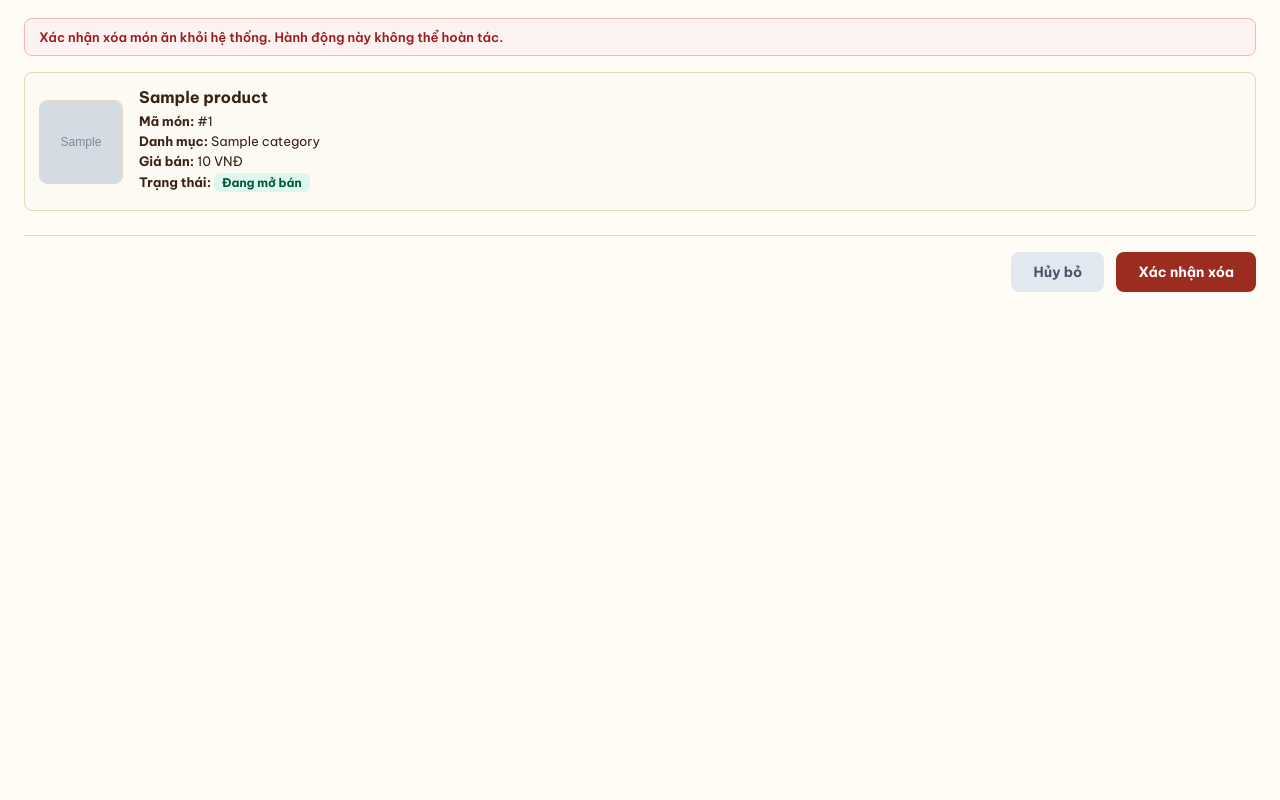
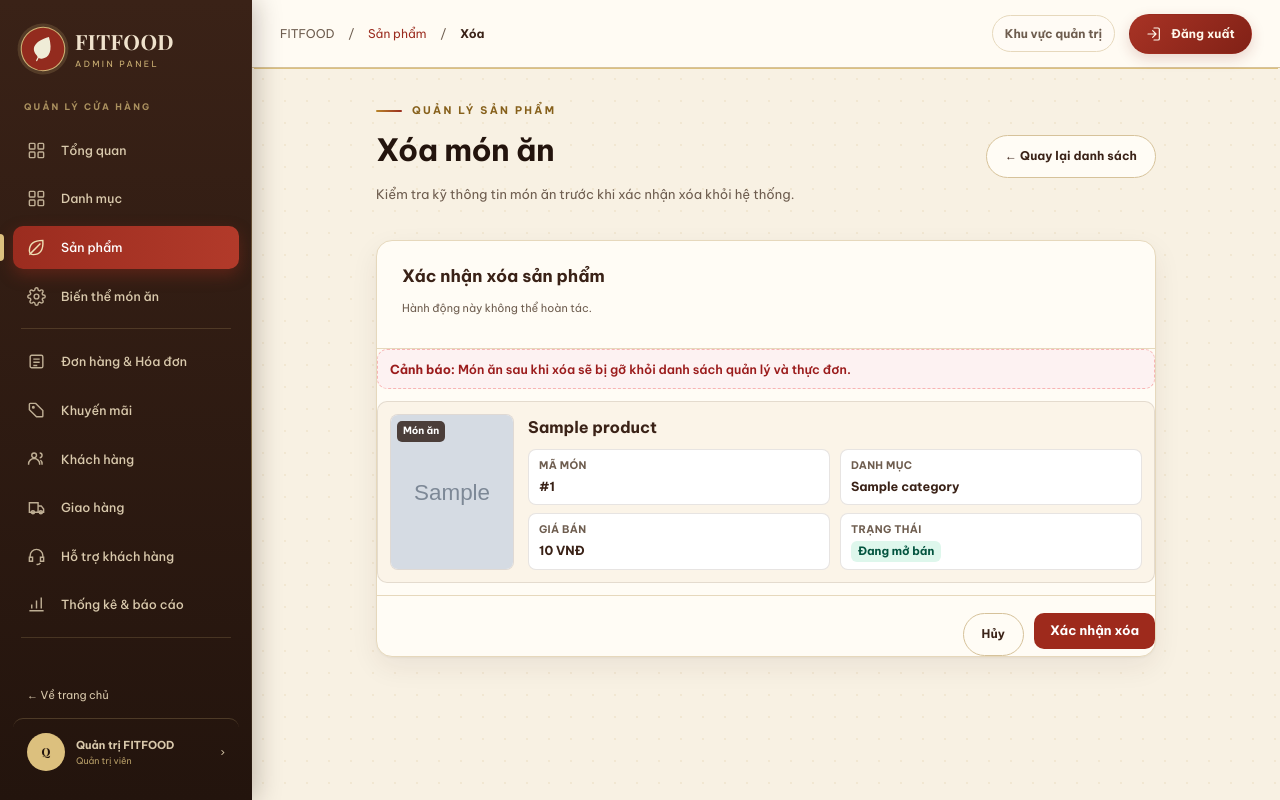
Before and after one commit to phongtttp00593/fitfood, a Spring Boot app: page /admin/products/delete/1 in a window 1280 px wide. Run offline with Spring Boot 4, Linux system fonts and the light colour scheme; a user stored in the database is signed in; empty tables hold one stand-in row (values such as "Sample post"); grey boxes marked "Sample" are stand-in pictures; some of the project's set-up classes (security, data sources, template engines, error pages and the like) are left out, and stand-ins take their place; database files in the repository are not loaded.

Commit message:
GiaoDienQLSP SuaLai2

```diff
--- a/src/main/resources/static/css/admin-product-delete.css
+++ b/src/main/resources/static/css/admin-product-delete.css
@@ -3,133 +3,181 @@
     font-family: "Be Vietnam Pro", Arial, sans-serif;
 }
 
-body {
-    background: var(--surface, #fffcf5);
-    margin: 0;
-    padding: 18px 24px 30px;
-    color: var(--lacquer, #3a2217);
-    font-size: 14px;
-}
-
-.container {
-    max-width: 100%;
+.prod-del-wrapper {
+    max-width: 780px;
+    width: 100%;
     margin: 0 auto;
 }
 
-.message.error {
+.prod-del-wrapper .prod-del-card {
+    max-width: 100% !important;
+    width: 100%;
+    margin: 0 auto;
+}
+
+.prod-del-body {
+    display: flex;
+    flex-direction: column;
+    gap: 12px;
+}
+
+.prod-del-warn {
+    padding: 9px 12px;
+    border-radius: 10px;
     background: #fdf2f2;
     color: #9b1c1c;
-    border: 1px solid #f8b4b4;
-    padding: 10px 14px;
-    border-radius: 8px;
-    margin-bottom: 16px;
-    font-size: 13px;
+    border: 1px dashed #f8b4b4;
+    font-size: 12.5px;
     font-weight: 600;
 }
 
-.info-box {
+.prod-del-info {
     display: flex;
-    align-items: center;
-    gap: 16px;
-    padding: 14px;
-    border: 1px solid var(--line, #e6d8bc);
-    border-radius: 8px;
-    background: var(--paper, #fdfaf3);
-    margin-top: 14px;
+    align-items: stretch;
+    gap: 14px;
+    padding: 12px;
+    border-radius: 10px;
+    background: rgba(245, 236, 217, 0.45);
+    border: 1px solid rgba(58, 34, 23, 0.12);
 }
 
-.thumb-wrap img {
-    width: 84px;
-    height: 84px;
+.prod-del-thumb {
+    position: relative;
+    width: 124px;
+    min-height: 116px;
     border-radius: 8px;
+    overflow: hidden;
+    border: 1px solid rgba(58, 34, 23, 0.16);
+    background: #fffdf9;
+    flex-shrink: 0;
+}
+
+.prod-del-thumb img {
+    width: 100%;
+    height: 100%;
     object-fit: cover;
-    border: 1px solid var(--line, #e6d8bc);
     display: block;
 }
 
-.thumb-wrap .no-img {
-    width: 84px;
-    height: 84px;
-    border-radius: 8px;
-    background: #f3ead4;
-    border: 1px solid var(--line, #e6d8bc);
+.prod-del-tag {
+    position: absolute;
+    top: 6px;
+    left: 6px;
+    padding: 2px 6px;
+    border-radius: 5px;
+    background: rgba(36, 18, 11, 0.78);
+    color: #ffffff;
+    font-size: 10px;
+    font-weight: 700;
+}
+
+.prod-del-no-img {
+    width: 100%;
+    height: 100%;
+    min-height: 116px;
+    background: rgba(245, 236, 217, 0.85);
     display: flex;
     align-items: center;
     justify-content: center;
-    font-size: 12px;
+    font-size: 11.5px;
     color: var(--muted, #6e5d4f);
 }
 
-.info-content h3 {
-    margin: 0 0 6px;
+.prod-del-meta {
+    flex: 1;
+    min-width: 0;
+    display: flex;
+    flex-direction: column;
+    justify-content: space-between;
+}
+
+.prod-del-meta h3 {
+    margin: 0 0 8px;
     font-size: 16px;
+    font-weight: 800;
+    color: var(--lacquer, #3a2217);
+}
+
+.prod-del-grid {
+    display: grid;
+    grid-template-columns: repeat(2, minmax(0, 1fr));
+    gap: 8px 10px;
+}
+
+.prod-del-cell {
+    background: #ffffff;
+    border: 1px solid rgba(58, 34, 23, 0.12);
+    border-radius: 8px;
+    padding: 7px 10px;
+    display: flex;
+    flex-direction: column;
+    gap: 2px;
+}
+
+.prod-del-label {
+    font-size: 10.5px;
+    font-weight: 700;
+    text-transform: uppercase;
+    letter-spacing: 0.03em;
+    color: var(--muted, #6e5d4f);
+}
+
+.prod-del-val {
+    font-size: 12.5px;
     font-weight: 700;
     color: var(--lacquer, #3a2217);
 }
 
-.info-content p {
-    margin: 4px 0;
-    font-size: 13px;
-    color: var(--lacquer, #3a2217);
-}
-
-.status-badge {
+.prod-status {
     display: inline-block;
-    padding: 2px 8px;
+    padding: 1px 7px;
     border-radius: 6px;
-    font-size: 12px;
+    font-size: 11.5px;
     font-weight: 700;
 }
 
-.status-badge.active {
+.prod-status.active {
     background: #def7ec;
     color: #03543f;
 }
 
-.status-badge.inactive {
+.prod-status.inactive {
     background: #fdf2f2;
     color: #9b1c1c;
 }
 
-.actions {
-    margin-top: 24px;
-    padding-top: 16px;
-    border-top: 1px solid var(--line, #e6d8bc);
-    display: flex;
-    justify-content: flex-end;
-    gap: 12px;
-}
-
-.btn {
+.prod-btn-danger {
     display: inline-flex;
     align-items: center;
     justify-content: center;
-    min-height: 40px;
-    padding: 10px 22px;
-    border-radius: 8px;
-    font-size: 14px;
+    height: 36px;
+    padding: 0 16px;
+    border-radius: 10px;
+    border: none;
+    background: #9e2a1c;
+    color: #ffffff;
+    font-size: 13px;
     font-weight: 700;
     cursor: pointer;
-    text-decoration: none;
-    transition: 0.2s;
+    transition: 0.15s;
 }
 
-.btn.delete {
-    background: var(--red, #9b2c1f);
-    color: #ffffff;
-    border: none;
+.prod-btn-danger:hover {
+    background: #7e2015;
 }
 
-.btn.delete:hover {
-    background: #7d2117;
+@media (max-width: 600px) {
+    .prod-del-info {
+        flex-direction: column;
+        align-items: stretch;
+    }
+
+    .prod-del-thumb {
+        width: 100%;
+        height: 150px;
+    }
+
+    .prod-del-grid {
+        grid-template-columns: 1fr;
+    }
 }
-
-.btn.cancel {
-    background: #e2e8f0;
-    color: #4a5568;
-    border: none;
-}
-
-.btn.cancel:hover {
-    background: #cbd5e0;
-}
--- a/src/main/resources/templates/admin-product-delete.html
+++ b/src/main/resources/templates/admin-product-delete.html
@@ -5,61 +5,143 @@
     <meta name="viewport" content="width=device-width, initial-scale=1.0" />
     <title>Xóa món ăn | FITFOOD Admin</title>
 
-    <link rel="preconnect" href="https://fonts.googleapis.com" />
-    <link rel="stylesheet" href="https://fonts.googleapis.com/css2?family=Be+Vietnam+Pro:wght@400;500;600;700;800&display=swap" />
+    <link rel="stylesheet" th:href="@{/css/fitfood-modern.css}" />
+    <link rel="stylesheet" th:href="@{/css/fitfood-categories.css}" />
+    <link rel="stylesheet" th:href="@{/css/admin-theme.css}" />
     <link rel="stylesheet" th:href="@{/css/admin-product-delete.css}" />
 </head>
-<body>
+<body class="admin-body">
+<div class="adm-layout">
 
-<div class="container">
+    <aside class="adm-sidebar"
+           th:replace="~{fragments/admin-sidebar :: sidebar('products')}"></aside>
 
-    <div th:if="${errorMessage}"
-         class="message error"
-         th:text="${errorMessage}"></div>
-
-    <div class="message error">
-        Xác nhận xóa món ăn khỏi hệ thống. Hành động này không thể hoàn tác.
+    <div class="adm-main">
+        <header class="adm-top cat-top">
+            <div class="admin-breadcrumb">
+                FITFOOD <span>/</span>
+                <a th:href="@{/admin/products}">Sản phẩm</a> <span>/</span>
+                <b>Xóa</b>
             </div>
 
-    <div class="info-box">
-        <div class="thumb-wrap">
+            <div class="fit-admin-top-actions">
+                <span class="fit-admin-top-label">Khu vực quản trị</span>
+                <form class="fit-admin-logout" method="post" th:action="@{/logout}">
+                    <input type="hidden"
+                           th:if="${_csrf != null}"
+                           th:name="${_csrf.parameterName}"
+                           th:value="${_csrf.token}" />
+                    <button type="submit" aria-label="Đăng xuất khỏi trang quản trị">
+                        <svg viewBox="0 0 24 24" aria-hidden="true">
+                            <path d="M10 17l5-5-5-5M15 12H3M12 3h6a2 2 0 0 1 2 2v14a2 2 0 0 1-2 2h-6" />
+                        </svg>
+                        <span>Đăng xuất</span>
+                    </button>
+                </form>
+            </div>
+        </header>
+
+        <main class="adm-content cat-content">
+            <div class="prod-del-wrapper">
+                <div class="cat-heading">
+                    <div>
+                        <span class="cat-overline">QUẢN LÝ SẢN PHẨM</span>
+                        <h1>Xóa món ăn</h1>
+                        <p>Kiểm tra kỹ thông tin món ăn trước khi xác nhận xóa khỏi hệ thống.</p>
+                    </div>
+                    <a class="cat-outline-btn" th:href="@{/admin/products}">← Quay lại danh sách</a>
+                </div>
+
+                <div class="cat-alert cat-alert-error"
+                     th:if="${errorMessage}"
+                     th:text="${errorMessage}"
+                     role="alert"></div>
+
+                <section class="cat-card prod-del-card">
+                    <div class="cat-card-header">
+                        <div>
+                            <h2>Xác nhận xóa sản phẩm</h2>
+                            <p>Hành động này không thể hoàn tác.</p>
+                        </div>
+                    </div>
+
+                    <div class="prod-del-body">
+                        <div class="prod-del-warn" role="alert">
+                            <strong>Cảnh báo:</strong> Món ăn sau khi xóa sẽ bị gỡ khỏi danh sách quản lý và thực đơn.
+                        </div>
+
+                        <div class="prod-del-info">
+                            <div class="prod-del-thumb">
+                                <span class="prod-del-tag">Món ăn</span>
                                 <img th:if="${product.imageUrl != null and !#strings.isEmpty(product.imageUrl)}"
                                      th:src="${product.imageUrl}"
                                      alt="Ảnh món ăn" />
                                 <div th:unless="${product.imageUrl != null and !#strings.isEmpty(product.imageUrl)}"
-                 class="no-img">
+                                     class="prod-del-no-img">
                                     No Image
                                 </div>
                             </div>
 
-        <div class="info-content">
+                            <div class="prod-del-meta">
                                 <h3 th:text="${product.name}">Tên sản phẩm</h3>
-            <p><strong>Mã món:</strong> #<span th:text="${product.id}"></span></p>
-            <p><strong>Danh mục:</strong> <span th:text="${categoryName != null ? categoryName : 'Chưa phân loại'}"></span></p>
-            <p><strong>Giá bán:</strong> <span th:text="${#numbers.formatDecimal(product.price, 0, 'POINT', 0, 'POINT') + ' VNĐ'}"></span></p>
-            <p>
-                <strong>Trạng thái:</strong>
-                <span th:if="${product.active}" class="status-badge active">Đang mở bán</span>
-                <span th:unless="${product.active}" class="status-badge inactive">Ngưng bán</span>
-            </p>
+                                <div class="prod-del-grid">
+                                    <div class="prod-del-cell">
+                                        <span class="prod-del-label">Mã món</span>
+                                        <strong class="prod-del-val">#<span th:text="${product.id}"></span></strong>
+                                    </div>
+                                    <div class="prod-del-cell">
+                                        <span class="prod-del-label">Danh mục</span>
+                                        <strong class="prod-del-val" th:text="${categoryName != null ? categoryName : 'Chưa phân loại'}"></strong>
+                                    </div>
+                                    <div class="prod-del-cell">
+                                        <span class="prod-del-label">Giá bán</span>
+                                        <strong class="prod-del-val" th:text="${#numbers.formatDecimal(product.price, 0, 'POINT', 0, 'POINT') + ' VNĐ'}"></strong>
+                                    </div>
+                                    <div class="prod-del-cell">
+                                        <span class="prod-del-label">Trạng thái</span>
+                                        <span class="prod-del-val">
+                                            <span th:if="${product.active}" class="prod-status active">Đang mở bán</span>
+                                            <span th:unless="${product.active}" class="prod-status inactive">Ngưng bán</span>
+                                        </span>
+                                    </div>
+                                </div>
                             </div>
                         </div>
 
-    <form th:action="@{/admin/products/delete/{id}(id=${product.id})}"
+                        <form id="productDeleteForm"
+                              th:action="@{/admin/products/delete/{id}(id=${product.id})}"
                               method="post">
-        <div class="actions">
-            <a class="btn cancel"
-               th:href="@{/admin/products}">
-                Hủy bỏ
-            </a>
+                            <input type="hidden"
+                                   th:if="${_csrf != null}"
+                                   th:name="${_csrf.parameterName}"
+                                   th:value="${_csrf.token}" />
 
-            <button type="submit" class="btn delete">
-                Xác nhận xóa
-            </button>
+                            <div class="cat-form-actions">
+                                <a class="cat-outline-btn" th:href="@{/admin/products}">Hủy</a>
+                                <button id="submitDeleteBtn" class="prod-btn-danger" type="submit">Xác nhận xóa</button>
                             </div>
                         </form>
-
+                    </div>
+                </section>
+            </div>
+        </main>
+    </div>
 </div>
 
+<script>
+    (() => {
+        const form = document.getElementById('productDeleteForm');
+        const submitBtn = document.getElementById('submitDeleteBtn');
+
+        if (form) {
+            form.addEventListener('submit', () => {
+                if (submitBtn) {
+                    submitBtn.disabled = true;
+                    submitBtn.textContent = 'Đang xóa...';
+                }
+            });
+        }
+    })();
+</script>
 </body>
 </html>
```
Lines whose indentation alone changed are shown as unchanged.
